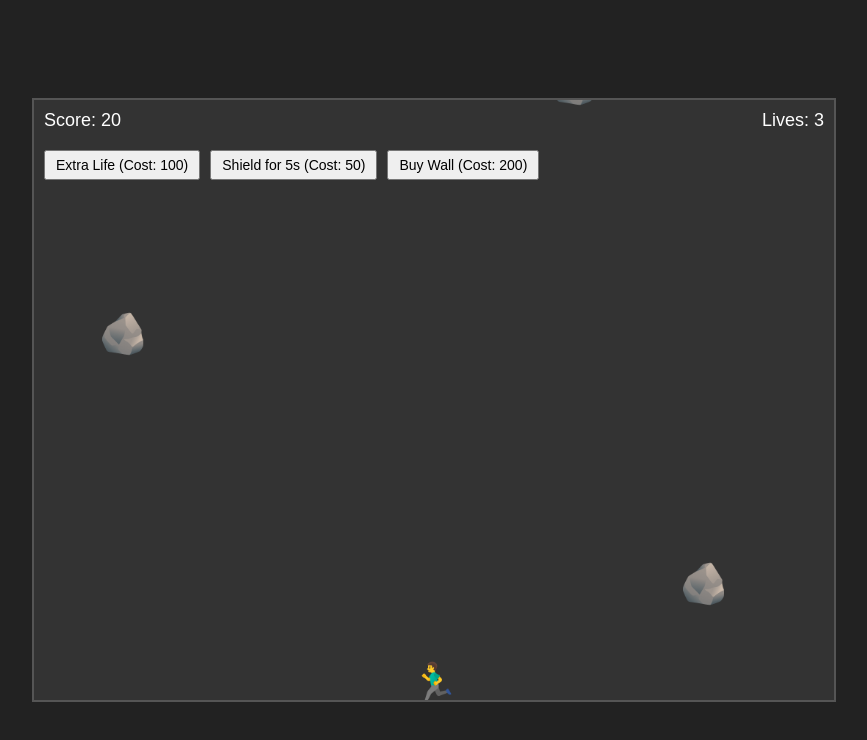
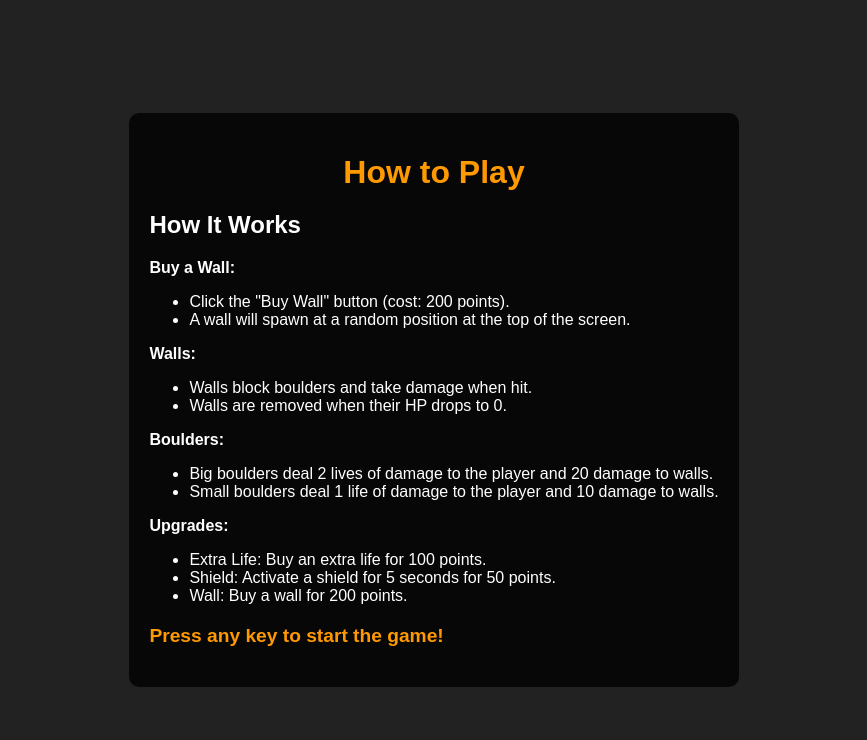
Before and after one commit to aiden26-NIGG/I-love-boulders, a plain HTML site: page index.html in a window 1280 px wide. Shown: the whole page, without its empty margins (206-1073 px from the left). Drawn offline with Linux system fonts and the light colour scheme.

Commit message:
Add files via upload

```diff
--- a/index.html
+++ b/index.html
@@ -7,7 +7,35 @@
   <link rel="stylesheet" href="style.css">
 </head>
 <body>
-  <div class="game-container">
+  <div id="instructions">
+    <h1>How to Play</h1>
+    <div class="instructions-content">
+      <h2>How It Works</h2>
+      <p><strong>Buy a Wall:</strong></p>
+      <ul>
+        <li>Click the "Buy Wall" button (cost: 200 points).</li>
+        <li>A wall will spawn at a random position at the top of the screen.</li>
+      </ul>
+      <p><strong>Walls:</strong></p>
+      <ul>
+        <li>Walls block boulders and take damage when hit.</li>
+        <li>Walls are removed when their HP drops to 0.</li>
+      </ul>
+      <p><strong>Boulders:</strong></p>
+      <ul>
+        <li>Big boulders deal 2 lives of damage to the player and 20 damage to walls.</li>
+        <li>Small boulders deal 1 life of damage to the player and 10 damage to walls.</li>
+      </ul>
+      <p><strong>Upgrades:</strong></p>
+      <ul>
+        <li>Extra Life: Buy an extra life for 100 points.</li>
+        <li>Shield: Activate a shield for 5 seconds for 50 points.</li>
+        <li>Wall: Buy a wall for 200 points.</li>
+      </ul>
+      <p class="start-instruction">Press any key to start the game!</p>
+    </div>
+  </div>
+  <div class="game-container" style="display: none;">
     <div id="player">🏃‍♂️</div>
     <div id="boulders"></div>
     <div id="walls"></div>
--- a/script.js
+++ b/script.js
@@ -1,3 +1,15 @@
+// Show instructions first
+const instructions = document.getElementById('instructions');
+const gameContainer = document.querySelector('.game-container');
+
+// Start game on any key press
+document.addEventListener('keydown', function() {
+  instructions.style.display = 'none';
+  gameContainer.style.display = 'block';
+  startGame();
+}, { once: true }); // Only trigger once
+
+// Rest of your existing game code...
 const player = document.getElementById('player');
 const bouldersContainer = document.getElementById('boulders');
 const wallsContainer = document.getElementById('walls');
@@ -10,16 +22,16 @@ const buyWallButton = document.getElementById('buy-wall');
 let score = 0;
 let lives = 3;
 let isShieldActive = false;
-let boulderSpeed = 4; // Initial speed of boulders
-let spawnRate = 1000; // Initial spawn rate of boulders (in milliseconds)
+let boulderSpeed = 4;
+let spawnRate = 1000;
 let gameInterval;
 let boulderInterval;
 let waveCount = 0;
 let isWaveActive = false;
 
-// Player position (bottom center)
-const playerX = 400; // Half of game container width
-const playerY = 560; // Near the bottom
+// Player position
+const playerX = 400;
+const playerY = 560;
 player.style.left = `${playerX}px`;
 player.style.top = `${playerY}px`;
 
@@ -38,22 +50,22 @@ document.addEventListener('keydown', (e) => {
 
 // Create boulders (big or small)
 function createBoulder() {
-  const isBigBoulder = Math.random() < 0.3; // 30% chance of big boulder
+  const isBigBoulder = Math.random() < 0.3;
   const boulder = document.createElement('div');
   boulder.classList.add('boulder');
-  boulder.textContent = isBigBoulder ? '🪨' : '🪨'; // Use the same emoji for now
-  boulder.style.fontSize = isBigBoulder ? '60px' : '40px'; // Big boulders are larger
-  boulder.style.left = `${Math.random() * 760}px`; // Random horizontal position
-  boulder.style.top = `-40px`; // Start above the screen
+  boulder.textContent = isBigBoulder ? '🪨' : '🪨';
+  boulder.style.fontSize = isBigBoulder ? '60px' : '40px';
+  boulder.style.left = `${Math.random() * 760}px`;
+  boulder.style.top = `-40px`;
   bouldersContainer.appendChild(boulder);
 
-  const speed = isBigBoulder ? boulderSpeed - 1 : boulderSpeed + 1; // Big boulders are slower
-  const points = isBigBoulder ? 20 : 10; // Big boulders give more points
-  const damage = isBigBoulder ? 2 : 1; // Big boulders take more lives
+  const speed = isBigBoulder ? boulderSpeed - 1 : boulderSpeed + 1;
+  const points = isBigBoulder ? 20 : 10;
+  const damage = isBigBoulder ? 2 : 1;
 
   const moveBoulder = setInterval(() => {
     const boulderY = parseFloat(boulder.style.top);
-    boulder.style.top = `${boulderY + speed}px`; // Move boulder downward
+    boulder.style.top = `${boulderY + speed}px`;
 
     // Check for collision with player
     const boulderRect = boulder.getBoundingClientRect();
@@ -67,7 +79,7 @@ function createBoulder() {
       clearInterval(moveBoulder);
       boulder.remove();
       if (!isShieldActive) {
-        loseLife(damage); // Pass damage amount to loseLife
+        loseLife(damage);
       }
     }
 
@@ -82,17 +94,16 @@ function createBoulder() {
       ) {
         clearInterval(moveBoulder);
         boulder.remove();
-        damageWall(wall, isBigBoulder ? 20 : 10); // Big boulders do more damage
+        damageWall(wall, isBigBoulder ? 20 : 10);
       }
     });
 
-    // Remove boulder if it goes off screen
     if (boulderY > 600) {
       clearInterval(moveBoulder);
       boulder.remove();
-      score += points; // Add points based on boulder size
+      score += points;
       scoreElement.textContent = `Score: ${score}`;
-      increaseDifficulty(); // Increase difficulty as score increases
+      increaseDifficulty();
     }
   }, 20);
 }
@@ -105,7 +116,7 @@ function damageWall(wall, damage) {
   wall.textContent = `HP: ${hp}`;
 
   if (hp <= 0) {
-    wall.remove(); // Remove wall if HP drops to 0
+    wall.remove();
   }
 }
 
@@ -123,11 +134,9 @@ function createWallAtTop() {
   const wall = document.createElement('div');
   wall.classList.add('wall');
   wall.textContent = 'HP: 100';
-  wall.dataset.hp = 100; // Set initial HP
-
-  // Position the wall at the top of the screen
-  wall.style.left = `${Math.random() * 740}px`; // Random horizontal position
-  wall.style.top = `10px`; // Fixed vertical position at the top
+  wall.dataset.hp = 100;
+  wall.style.left = `${Math.random() * 740}px`;
+  wall.style.top = `10px`;
   wallsContainer.appendChild(wall);
 }
 
@@ -135,31 +144,27 @@ function createWallAtTop() {
 function startWave() {
   isWaveActive = true;
   waveCount++;
-  console.log(`Wave ${waveCount} started!`);
-  boulderInterval = setInterval(createBoulder, spawnRate); // Spawn boulders
+  boulderInterval = setInterval(createBoulder, spawnRate);
 
-  // End the wave after 30 seconds
   setTimeout(() => {
     clearInterval(boulderInterval);
     isWaveActive = false;
-    console.log(`Wave ${waveCount} ended!`);
-    startBreak(); // Start a break after the wave
-  }, 30000); // Wave lasts for 30 seconds
+    startBreak();
+  }, 30000);
 }
 
 // Start a 10-second break between waves
 function startBreak() {
-  console.log("10-second break started!");
   setTimeout(() => {
-    startWave(); // Start the next wave after the break
-  }, 10000); // Break lasts for 10 seconds
+    startWave();
+  }, 10000);
 }
 
 // Increase difficulty as score increases
 function increaseDifficulty() {
   if (score % 50 === 0) {
-    boulderSpeed += 1; // Increase boulder speed
-    spawnRate = Math.max(500, spawnRate - 100); // Decrease spawn rate (minimum 500ms)
+    boulderSpeed += 1;
+    spawnRate = Math.max(500, spawnRate - 100);
   }
 }
 
@@ -184,14 +189,14 @@ shieldButton.addEventListener('click', () => {
 
 // Activate shield
 function activateShield() {
-  if (isShieldActive) return; // Prevent multiple shields
+  if (isShieldActive) return;
   isShieldActive = true;
-  player.style.backgroundColor = 'rgba(0, 255, 0, 0.5)'; // Visual indicator
+  player.style.backgroundColor = 'rgba(0, 255, 0, 0.5)';
 
   setTimeout(() => {
     isShieldActive = false;
-    player.style.backgroundColor = ''; // Remove visual indicator
-  }, 5000); // Shield lasts for 5 seconds
+    player.style.backgroundColor = '';
+  }, 5000);
 }
 
 // Update score
@@ -199,7 +204,7 @@ function updateScore() {
   scoreElement.textContent = `Score: ${score}`;
 }
 
-// Lose a life (or multiple lives for big boulders)
+// Lose a life
 function loseLife(damage = 1) {
   lives -= damage;
   livesElement.textContent = `Lives: ${lives}`;
@@ -229,14 +234,11 @@ function resetGame() {
   isShieldActive = false;
   scoreElement.textContent = `Score: ${score}`;
   livesElement.textContent = `Lives: ${lives}`;
-  player.style.backgroundColor = ''; // Reset shield visual
-  startGame();
+  player.style.backgroundColor = '';
 }
 
 // Start game
 function startGame() {
   gameInterval = setInterval(updateScore, 1000);
-  startWave(); // Start the first wave
+  startWave();
 }
-
-startGame();
--- a/style.css
+++ b/style.css
@@ -8,6 +8,31 @@ body {
   background-color: #222;
   color: white;
   font-family: Arial, sans-serif;
+}
+
+#instructions {
+  background-color: rgba(0, 0, 0, 0.8);
+  padding: 20px;
+  border-radius: 10px;
+  max-width: 600px;
+  text-align: center;
+}
+
+#instructions h1 {
+  color: #ff9900;
+  margin-bottom: 20px;
+}
+
+.instructions-content {
+  text-align: left;
+  margin-bottom: 20px;
+}
+
+.start-instruction {
+  color: #ff9900;
+  font-weight: bold;
+  font-size: 1.2em;
+  margin-top: 20px;
 }
 
 .game-container {
@@ -61,7 +86,7 @@ body {
 
 #upgrades {
   position: absolute;
-  top: 50px; /* Moved to the top */
+  top: 50px;
   left: 10px;
   display: flex;
   gap: 10px;
```
